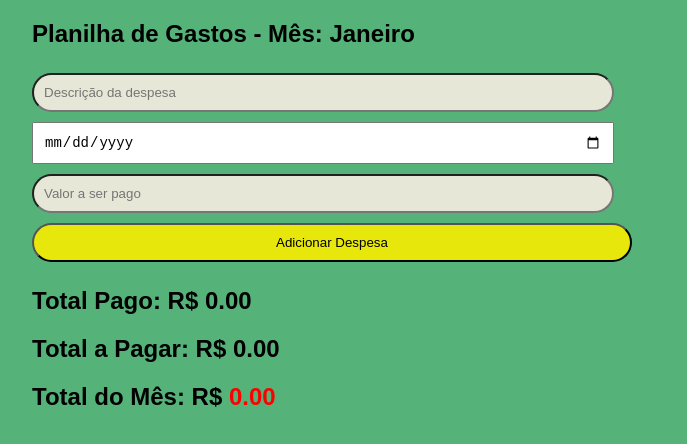
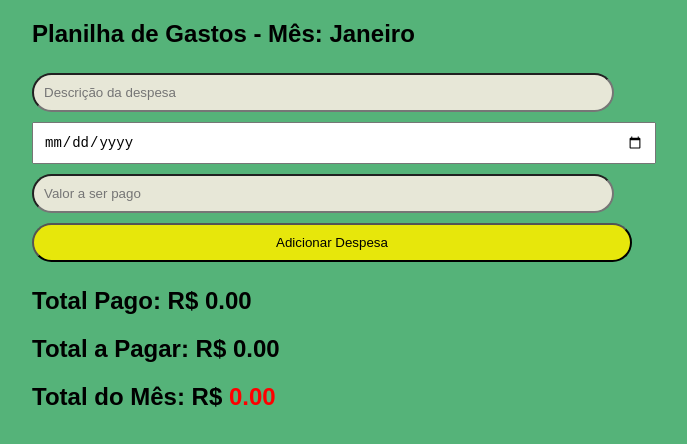
Before and after one commit to EdvaldoNext/planilhagasto, a plain HTML site: page index.html in a window 1280 px wide. Shown: the whole page, without its empty margins (308-995 px from the left). Drawn offline with Linux system fonts and the light colour scheme.

Commit message:
Update index.html

```diff
--- a/index.html
+++ b/index.html
@@ -59,9 +59,9 @@
 
         #inputData {
 
-            width: 93%;
 
-            color: black;
+
+
         }
 
         #inputDescricao {
```
